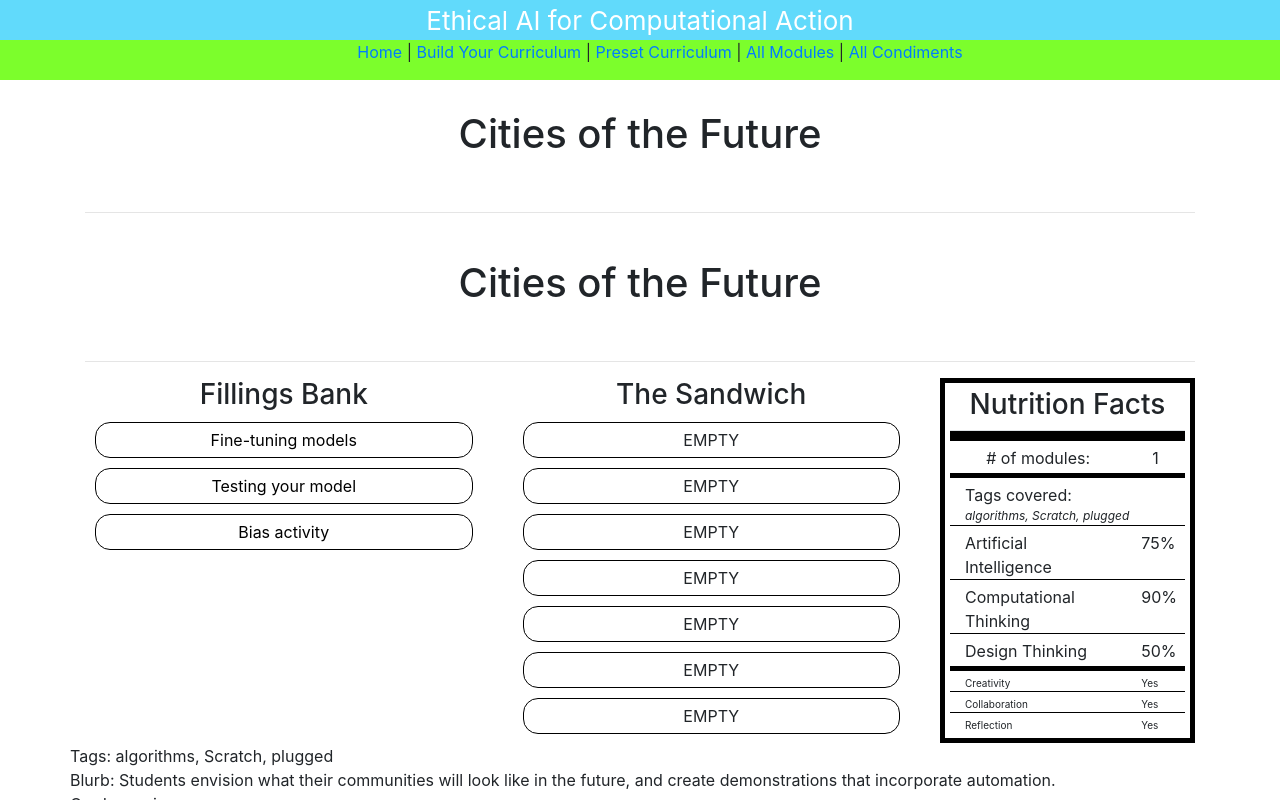
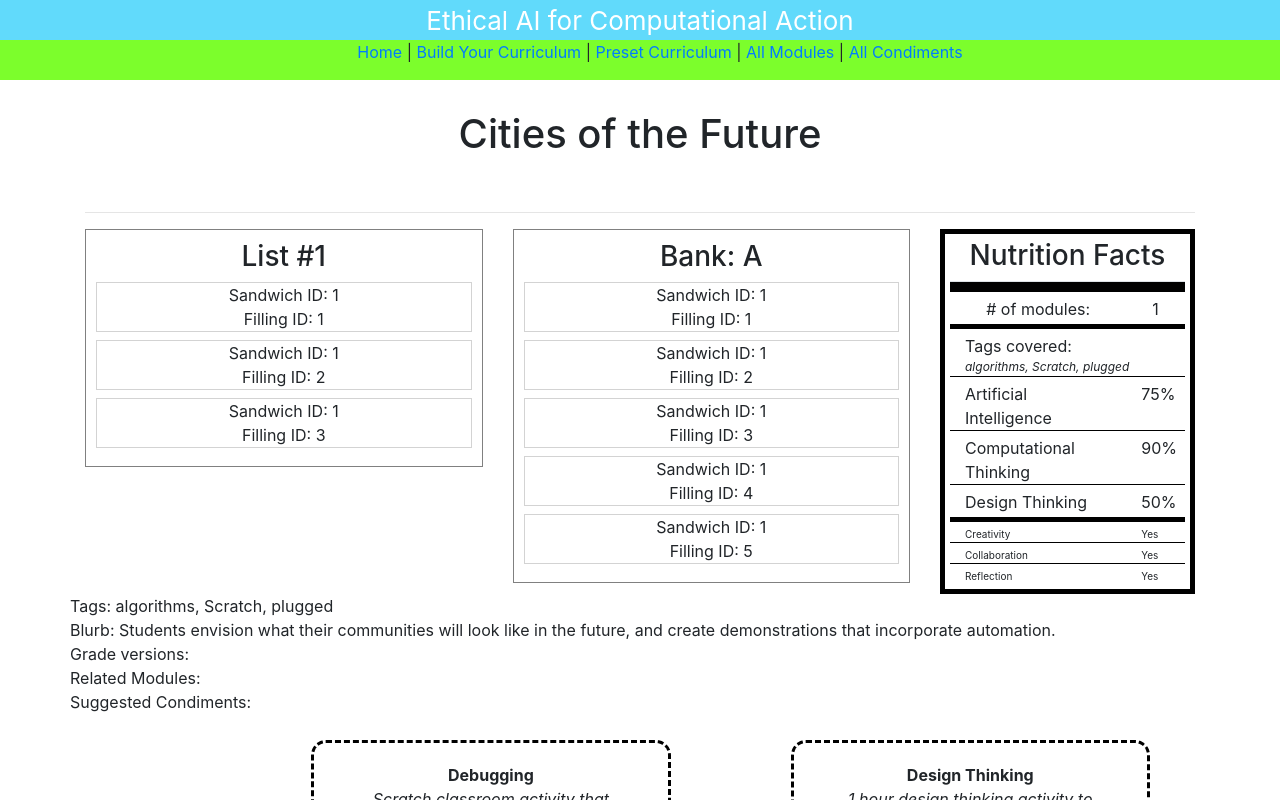
Before and after one commit to brandonwang15/meng-sandwich-app, a React (Create React App) app: page /sandwich/1 in a window 1280 px wide. Shown: the top 800 px of the page. Built offline with nearby package versions, Linux system fonts and the light colour scheme.

Commit message:
Add skeleton, non-interactive code for draggable list components.

```diff
--- /dev/null
+++ b/src/components/modules/sandwich-builder-v2/FillingBank.js
@@ -0,0 +1,31 @@
+import React, { Component } from 'react';
+import PropTypes from 'prop-types';
+import FillingBankEntry from './FillingBankEntry';
+import styled from 'styled-components';
+
+const Container = styled.div`
+    border: 1px solid gray;
+    padding: 10px;
+`;
+
+
+class FillingBank extends React.Component {
+    render() {
+        return (
+            <Container>
+                <h3>Bank: {this.props.id}</h3>
+                {this.props.fillingIDs.map(id =>
+                    <FillingBankEntry sandwichID={this.props.sandwichID} fillingID={id}/>
+                    )}
+            </Container>
+            )
+    }
+}
+
+FillingBank.propTypes = {
+    id: PropTypes.string.isRequired,
+    fillingIDs: PropTypes.array.isRequired,
+    sandwichID: PropTypes.number.isRequired,
+}
+
+export default FillingBank;
--- /dev/null
+++ b/src/components/modules/sandwich-builder-v2/FillingBankEntry.js
@@ -0,0 +1,31 @@
+import React, { Component } from 'react';
+import PropTypes from 'prop-types';
+import styled from 'styled-components';
+
+const Container = styled.div`
+    border: 1px solid lightgray;
+    margin-bottom: 8px;
+`;
+
+
+class FillingBankEntry extends React.Component {
+    render() {
+        return (
+            <Container>
+                <div>
+                    Sandwich ID: {this.props.sandwichID}
+                </div>
+                <div>
+                    Filling ID: {this.props.fillingID}
+                </div>
+            </Container>
+        )
+    }
+}
+
+FillingBankEntry.propTypes = {
+    sandwichID: PropTypes.number.isRequired,
+    fillingID: PropTypes.number.isRequired,
+}
+
+export default FillingBankEntry;
--- /dev/null
+++ b/src/components/modules/sandwich-builder-v2/FillingList.js
@@ -0,0 +1,36 @@
+import React, { Component } from 'react';
+import PropTypes from 'prop-types';
+import styled from 'styled-components';
+import FillingListEntry from './FillingListEntry';
+
+const Container = styled.div`
+    border: 1px solid gray;
+    padding: 10px;
+`;
+
+
+class FillingList extends React.Component {
+
+    state = {
+        "contents": [1,2,3],
+    }
+
+    render() {
+        console.log("STATE = ", this.state);
+        return (
+            <Container>
+                <h3>List #{this.props.fillingListID}</h3>
+                {this.state.contents.map(fillingID =>
+                    <FillingListEntry sandwichID={this.props.sandwichID} fillingID={fillingID}/>
+                    )}
+            </Container>
+            )
+    }
+}
+
+FillingList.propTypes = {
+    fillingListID: PropTypes.number.isRequired,
+    sandwichID: PropTypes.number.isRequired,
+}
+
+export default FillingList;
--- /dev/null
+++ b/src/components/modules/sandwich-builder-v2/FillingListEntry.js
@@ -0,0 +1,31 @@
+import React, { Component } from 'react';
+import PropTypes from 'prop-types';
+import styled from 'styled-components';
+
+const Container = styled.div`
+    border: 1px solid lightgray;
+    margin-bottom: 8px;
+`;
+
+
+class FillingListEntry extends React.Component {
+    render() {
+        return (
+            <Container>
+                <div>
+                    Sandwich ID: {this.props.sandwichID}
+                </div>
+                <div>
+                    Filling ID: {this.props.fillingID}
+                </div>
+            </Container>
+        )
+    }
+}
+
+FillingListEntry.propTypes = {
+    sandwichID: PropTypes.number.isRequired,
+    fillingID: PropTypes.number.isRequired,
+}
+
+export default FillingListEntry;
--- /dev/null
+++ b/src/components/modules/sandwich-builder-v2/SandwichBuilderWeekly.js
@@ -0,0 +1,48 @@
+import React, { Component } from "react";
+
+
+import { DndProvider } from 'react-dnd'
+import { HTML5Backend } from 'react-dnd-html5-backend'
+
+
+import NutritionFacts from "../NutritionFacts";
+import FillingBank from "./FillingBank";
+import FillingList from "./FillingList";
+
+import PropTypes from 'prop-types';
+
+class SandwichBuilderWeekly extends React.Component {
+    render() {
+
+        let fillings = [1,2,3,4,5];
+
+        return (
+            <>
+                <div className="container">
+                    <div className="row">
+                        <div className="col-9 text-left">
+                            <div className="row text-center">
+                                <div className="col-6">
+                                    <FillingList sandwichID={this.props.sandwich.uid} fillingListID={1}/>
+                                </div>
+                                <div className="col-6">
+                                    <FillingBank id={"A"} sandwichID={this.props.sandwich.uid} fillingIDs={fillings}/>
+                                </div>
+                            </div>
+                        </div>
+
+                        <div className="col-3">
+                            <NutritionFacts sandwichData={[this.props.sandwich]} />
+                        </div>
+                    </div>
+                </div>
+            </>
+        )
+    }
+}
+
+SandwichBuilderWeekly.propTypes = {
+    sandwich: PropTypes.object.isRequired,
+}
+
+export default SandwichBuilderWeekly;
--- a/src/components/pages/SandwichBuilderWeekly.js
+++ /dev/null
@@ -1,57 +0,0 @@
-import "./../../styles.css"
-import React, { Component } from "react";
-
-
-import { DndProvider } from 'react-dnd'
-import { HTML5Backend } from 'react-dnd-html5-backend'
-
-
-import NutritionFacts from "../modules/NutritionFacts";
-import SandwichFrame from "../modules/sandwich/SandwichFrame";
-import FillingsBank from "../modules/sandwich/FillingsBank";
-
-import PropTypes from 'prop-types';
-
-class SandwichBuilderWeekly extends React.Component {
-    render() {
-        return (
-            <DndProvider backend={HTML5Backend}>
-                <>
-                    <div className="container">
-                        <div className="row Page-title">
-                            <div className="col-sm">
-                                <h1>{this.props.sandwich.title}</h1>
-                            </div>
-                        </div>
-                        <hr />
-                        <div className="row">
-                            <div className="col-9 text-left">
-
-                                <div className="row text-center">
-                                    <div className="col-6">
-                                        <FillingsBank sandwichUID={this.props.sandwich.uid}></FillingsBank>
-                                    </div>
-                                    <div className="col-6">
-                                        <SandwichFrame sandwichUID={this.props.sandwich.uid} />
-                                    </div>
-                                </div>
-
-
-                            </div>
-
-                            <div className="col-3">
-                                <NutritionFacts sandwichData={[this.props.sandwich]} />
-                            </div>
-                        </div>
-                    </div>
-                </>
-            </DndProvider>
-        )
-    }
-}
-
-SandwichBuilderWeekly.propTypes = {
-    sandwich: PropTypes.object.isRequired,
-}
-
-export default SandwichBuilderWeekly;
--- a/src/components/pages/SandwichPage.js
+++ b/src/components/pages/SandwichPage.js
@@ -12,7 +12,7 @@ import SandwichFrame from "../modules/sandwich/SandwichFrame";
 import FillingsBank from "../modules/sandwich/FillingsBank";
 
 import PropTypes from 'prop-types';
-import SandwichBuilderWeekly from "./SandwichBuilderWeekly";
+import SandwichBuilderWeekly from "../modules/sandwich-builder-v2/SandwichBuilderWeekly";
 
 class SandwichPage extends React.Component {
     render() {
```
